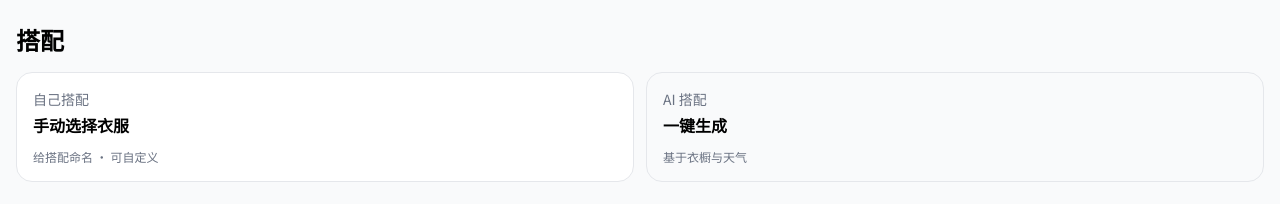
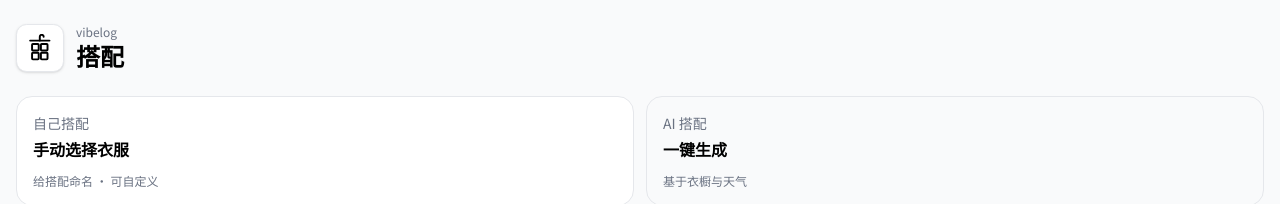
Before and after one commit to tianjiayi161-dot/wardrobe-app, a Next.js app: page /outfits in a window 1280 px wide. Shown: the top 204 px of the page. Built offline with nearby package versions, Linux system fonts and the light colour scheme; no server answers.

Commit message:
feat: unify headers and update auth branding

```diff
--- a/app/clothes/page.tsx
+++ b/app/clothes/page.tsx
@@ -7,6 +7,7 @@ import { FilterTabs, FilterType } from '@/components/clothes/FilterTabs'
 import { ClothesGrid } from '@/components/clothes/ClothesGrid'
 import { AddButton } from '@/components/clothes/AddButton'
 import { CategoryStackGrid } from '@/components/clothes/CategoryStackGrid'
+import { PageHeader } from '@/components/PageHeader'
 
 export default function ClothesPage() {
   const [allClothes, setAllClothes] = useState<Clothing[]>([])
@@ -90,6 +91,7 @@ export default function ClothesPage() {
 
   return (
     <div className="min-h-screen bg-gray-50">
+      <PageHeader title="衣橱" />
       {/* 搜索栏 */}
       <SearchBar value={searchQuery} onChange={setSearchQuery} />
 
--- a/app/login/page.tsx
+++ b/app/login/page.tsx
@@ -4,6 +4,7 @@ import { useState } from 'react'
 import { useAuth } from '@/lib/auth-context'
 import { useRouter } from 'next/navigation'
 import Link from 'next/link'
+import { BrandLogo } from '@/components/BrandLogo'
 
 export default function LoginPage() {
   const router = useRouter()
@@ -29,10 +30,19 @@ export default function LoginPage() {
   }
 
   return (
-    <div className="min-h-screen flex items-center justify-center bg-gray-50 px-4">
-      <div className="max-w-md w-full space-y-8 bg-white p-8 rounded-lg border border-gray-200">
+    <div className="min-h-screen flex flex-col items-center bg-gray-50 px-4">
+      <div className="w-full max-w-md pt-6">
+        <div className="flex items-center gap-3">
+          <BrandLogo className="w-12 h-12" />
+          <div>
+            <div className="text-xs text-gray-500">vibelog</div>
+            <h1 className="text-2xl font-bold text-gray-900">衣序</h1>
+          </div>
+        </div>
+      </div>
+      <div className="max-w-md w-full space-y-8 bg-white p-8 rounded-lg border border-gray-200 mt-6">
         <div>
-          <h2 className="text-3xl font-bold text-center text-gray-900">衣历</h2>
+          <h2 className="text-2xl font-bold text-center text-gray-900">衣序</h2>
           <p className="mt-2 text-center text-sm text-gray-600">登录您的账户</p>
         </div>
 
--- a/app/outfits/page.tsx
+++ b/app/outfits/page.tsx
@@ -7,6 +7,7 @@ import type { Outfit, Clothing } from '@/types'
 import { AIGenerateCard } from '@/components/outfits/AIGenerateCard'
 import { OutfitsGrid } from '@/components/outfits/OutfitsGrid'
 import { getWeatherEmoji } from '@/lib/weather'
+import { PageHeader } from '@/components/PageHeader'
 
 export default function OutfitsPage() {
   const [outfits, setOutfits] = useState<Outfit[]>([])
@@ -145,16 +146,16 @@ export default function OutfitsPage() {
 
   return (
     <div className="min-h-screen bg-gray-50">
-      <div className="px-4 pt-6">
-        <div className="flex items-center justify-between">
-          <h1 className="text-2xl font-bold text-black">搭配</h1>
-          {weatherText && (
+      <PageHeader
+        title="搭配"
+        right={
+          weatherText ? (
             <span className="text-xs px-3 py-1 rounded-full bg-white border border-gray-200 text-gray-700">
               {weatherText}
             </span>
-          )}
-        </div>
-      </div>
+          ) : null
+        }
+      />
 
       {/* 选择创建方式 */}
       <div className="px-4 pt-4 pb-2">
--- a/app/planner/page.tsx
+++ b/app/planner/page.tsx
@@ -4,6 +4,7 @@ import { useEffect, useMemo, useState } from 'react'
 import Link from 'next/link'
 import { Clothing, Outfit } from '@/types'
 import { categoryMap, formatDate, getThumbnailUrl } from '@/lib/utils'
+import { PageHeader } from '@/components/PageHeader'
 
 type PlanType = 'outfit' | 'clothes'
 type RepeatType = 'none' | 'daily' | 'workdays' | 'custom'
@@ -531,20 +532,21 @@ export default function PlannerPage() {
 
   return (
     <div className="space-y-6">
-      <div className="flex items-center justify-between">
-        <div>
-          <h1 className="text-3xl font-bold text-gray-900">穿行计划</h1>
-          <p className="text-sm text-gray-600 mt-1">
-            规划每天穿什么，保持节奏。
-          </p>
-        </div>
+      <PageHeader
+        title="穿行计划"
+        right={
           <Link
             href="/"
             className="text-sm text-gray-600 hover:text-gray-900"
           >
             返回首页
           </Link>
-      </div>
+        }
+      />
+
+      <p className="px-4 text-sm text-gray-600 -mt-2">
+        规划每天穿什么，保持节奏。
+      </p>
 
 
 
--- a/app/register/page.tsx
+++ b/app/register/page.tsx
@@ -4,6 +4,7 @@ import { useState } from 'react'
 import { useAuth } from '@/lib/auth-context'
 import { useRouter } from 'next/navigation'
 import Link from 'next/link'
+import { BrandLogo } from '@/components/BrandLogo'
 
 export default function RegisterPage() {
   const router = useRouter()
@@ -37,10 +38,19 @@ export default function RegisterPage() {
   }
 
   return (
-    <div className="min-h-screen flex items-center justify-center bg-gray-50 px-4">
-      <div className="max-w-md w-full space-y-8 bg-white p-8 rounded-lg border border-gray-200">
+    <div className="min-h-screen flex flex-col items-center bg-gray-50 px-4">
+      <div className="w-full max-w-md pt-6">
+        <div className="flex items-center gap-3">
+          <BrandLogo className="w-12 h-12" />
+          <div>
+            <div className="text-xs text-gray-500">vibelog</div>
+            <h1 className="text-2xl font-bold text-gray-900">衣序</h1>
+          </div>
+        </div>
+      </div>
+      <div className="max-w-md w-full space-y-8 bg-white p-8 rounded-lg border border-gray-200 mt-6">
         <div>
-          <h2 className="text-3xl font-bold text-center text-gray-900">衣历</h2>
+          <h2 className="text-2xl font-bold text-center text-gray-900">衣序</h2>
           <p className="mt-2 text-center text-sm text-gray-600">创建新账户</p>
         </div>
 
--- /dev/null
+++ b/components/PageHeader.tsx
@@ -0,0 +1,27 @@
+'use client'
+
+import { ReactNode } from 'react'
+import { BrandLogo } from '@/components/BrandLogo'
+
+export function PageHeader({
+  title,
+  right,
+}: {
+  title: string
+  right?: ReactNode
+}) {
+  return (
+    <div className="px-4 pt-6 pb-2">
+      <div className="flex items-center justify-between">
+        <div className="flex items-center gap-3">
+          <BrandLogo className="w-12 h-12" />
+          <div>
+            <div className="text-xs text-gray-500">vibelog</div>
+            <h1 className="text-2xl font-bold text-black">{title}</h1>
+          </div>
+        </div>
+        {right}
+      </div>
+    </div>
+  )
+}
--- a/components/home/DateWeatherHeader.tsx
+++ b/components/home/DateWeatherHeader.tsx
@@ -90,7 +90,7 @@ export function DateWeatherHeader() {
       {/* 顶部标题 */}
       <div className="flex items-center justify-between mb-4">
         <div className="flex items-center gap-3">
-          <BrandLogo className="w-10 h-10" />
+          <BrandLogo className="w-12 h-12" />
           <div>
             <h1 className="text-xl font-bold text-black">vibelog</h1>
             <p className="text-sm text-gray-500">衣序</p>
```
Lines whose indentation alone changed are shown as unchanged.
